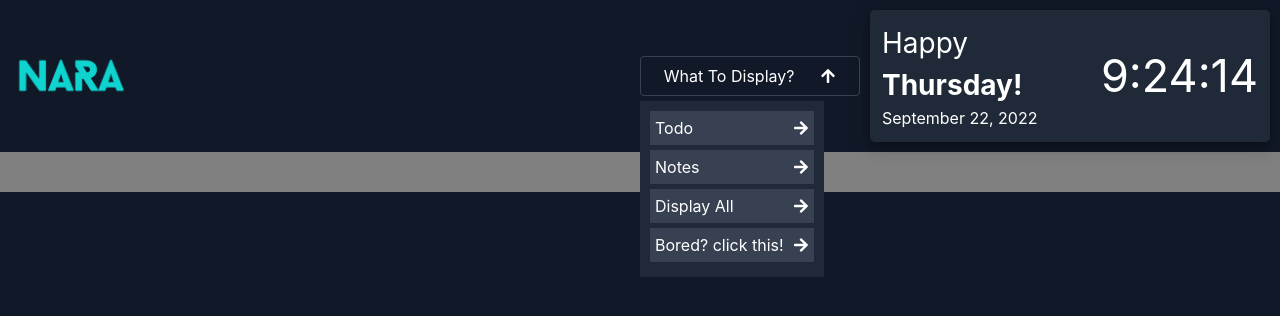
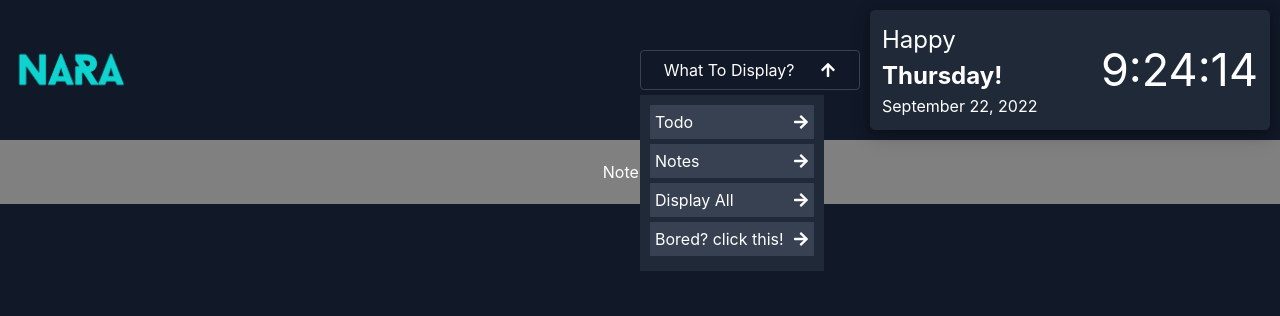
Before and after one commit to Keemchard/NARA, a React (Create React App) app: page /note in a window 1280 px wide. Both pictures are taken after a click on the button "What To Display?". Shown: the top 316 px of the page. Built offline with nearby package versions, Linux system fonts and the light colour scheme.

Commit message:
add comp for note

```diff
--- a/src/App.tsx
+++ b/src/App.tsx
@@ -4,6 +4,7 @@ import { BrowserRouter, Link, Route, Routes } from "react-router-dom";
 import "./App.css";
 import DisplayAll from "./DisplayAll";
 import MainHeader from "./MainHeader";
+import NoteDash from "./notesComponents/NoteDash";
 import TodoDash from "./TodoDash";
 
 function App() {
@@ -15,6 +16,7 @@ function App() {
         <Routes>
           <Route path="/" element={<DisplayAll />} />
           <Route path="/todo" element={<TodoDash />} />
+          <Route path="/note" element={<NoteDash />} />
         </Routes>
       </div>
     </div>
--- a/src/MainHeadComponent/DateNTime.tsx
+++ b/src/MainHeadComponent/DateNTime.tsx
@@ -57,7 +57,7 @@ const DateNTime = () => {
   return (
     <div className="datentime flex p-[12px] rounded-[5px] bg-[#1F2937] w-[400px] hover:scale-105 duration-75">
       <div className="flex-[1] flex flex-col justify-center">
-        <div className="day text-[28px]">
+        <div className="day text-[24px]">
           Happy <span className="font-bold">{day}!</span>
         </div>
         <div className="date">{dateToday}</div>
--- a/src/MainHeader.tsx
+++ b/src/MainHeader.tsx
@@ -39,12 +39,15 @@ const MainHeader = () => {
                   Todo <FaArrowRight />
                 </li>
               </Link>
+              <Link to="/note">
                 <li
                   onClick={openMenu}
                   className="bg-[#374151] p-[5px] mb-[5px] flex items-center justify-between"
                 >
                   Notes <FaArrowRight />
                 </li>
+              </Link>
+
               <Link to="/">
                 <li
                   onClick={openMenu}
--- /dev/null
+++ b/src/notesComponents/NoteButton.tsx
@@ -0,0 +1,7 @@
+import React from "react";
+
+const NoteButton = () => {
+  return <div>NoteButton</div>;
+};
+
+export default NoteButton;
--- /dev/null
+++ b/src/notesComponents/NoteCard.tsx
@@ -0,0 +1,7 @@
+import React from "react";
+
+const NoteCard = () => {
+  return <div>NoteCard</div>;
+};
+
+export default NoteCard;
--- /dev/null
+++ b/src/notesComponents/NoteDash.tsx
@@ -0,0 +1,7 @@
+import React from "react";
+
+const NoteDash = () => {
+  return <div>NoteDash</div>;
+};
+
+export default NoteDash;
--- /dev/null
+++ b/src/notesComponents/NoteEdit.tsx
@@ -0,0 +1,7 @@
+import React from "react";
+
+const NoteEdit = () => {
+  return <div>NoteEdit</div>;
+};
+
+export default NoteEdit;
```
Lines whose indentation alone changed are shown as unchanged.
